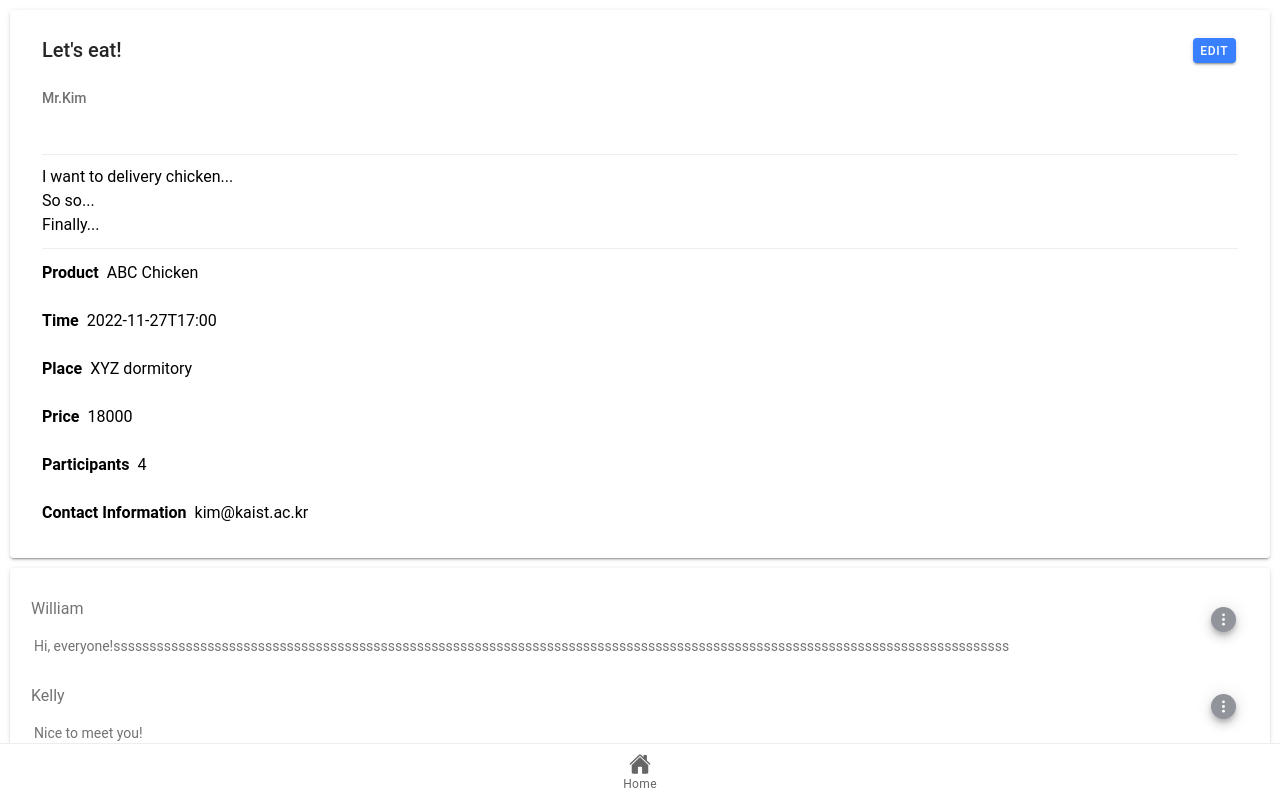
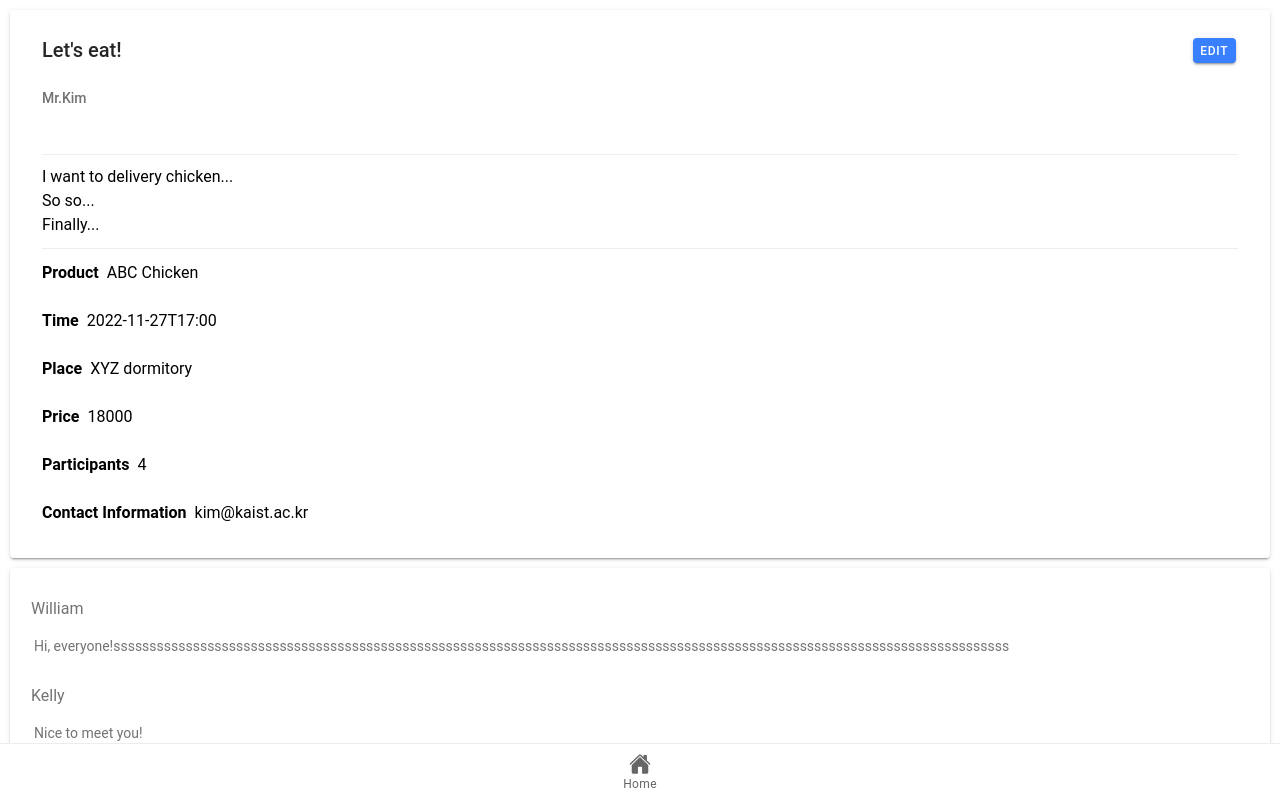
Before and after one commit to sjoyee/kaishare, a React (Create React App) app: page /detailpost in a window 1280 px wide. Built offline with nearby package versions, Linux system fonts and the light colour scheme.

Commit message:
코멘트 디테일 버튼 삭제

```diff
--- a/src/pages/DetailPost.js
+++ b/src/pages/DetailPost.js
@@ -169,24 +169,8 @@ const DetailPost = () => {
         <IonCard>
           <IonCardContent>
             <IonList>
-              {commentList.map((comment) => (
-                <IonList>
-                  <IonFab vertical="top" horizontal="end">
-                    <IonFabButton size="small" color="medium" id="commentMenu">
-                      <IonIcon
-                        icon={ellipsisVertical}
-                        id="commentIcon"
-                      ></IonIcon>
-                    </IonFabButton>
-                    <IonFabList side="start">
-                      <IonFabButton size="small">
-                        <IonIcon icon={create}></IonIcon>
-                      </IonFabButton>
-                      <IonFabButton size="small" onClick={submitDeleteComment}>
-                        <IonIcon icon={trash}></IonIcon>
-                      </IonFabButton>
-                    </IonFabList>
-                  </IonFab>
+              {commentList.map((comment, index) => (
+                <IonList key={index}>
                   <h2 id="CommentWriter">{comment.writer}</h2>
                   <IonTextarea
                     value={comment.comment}
```
